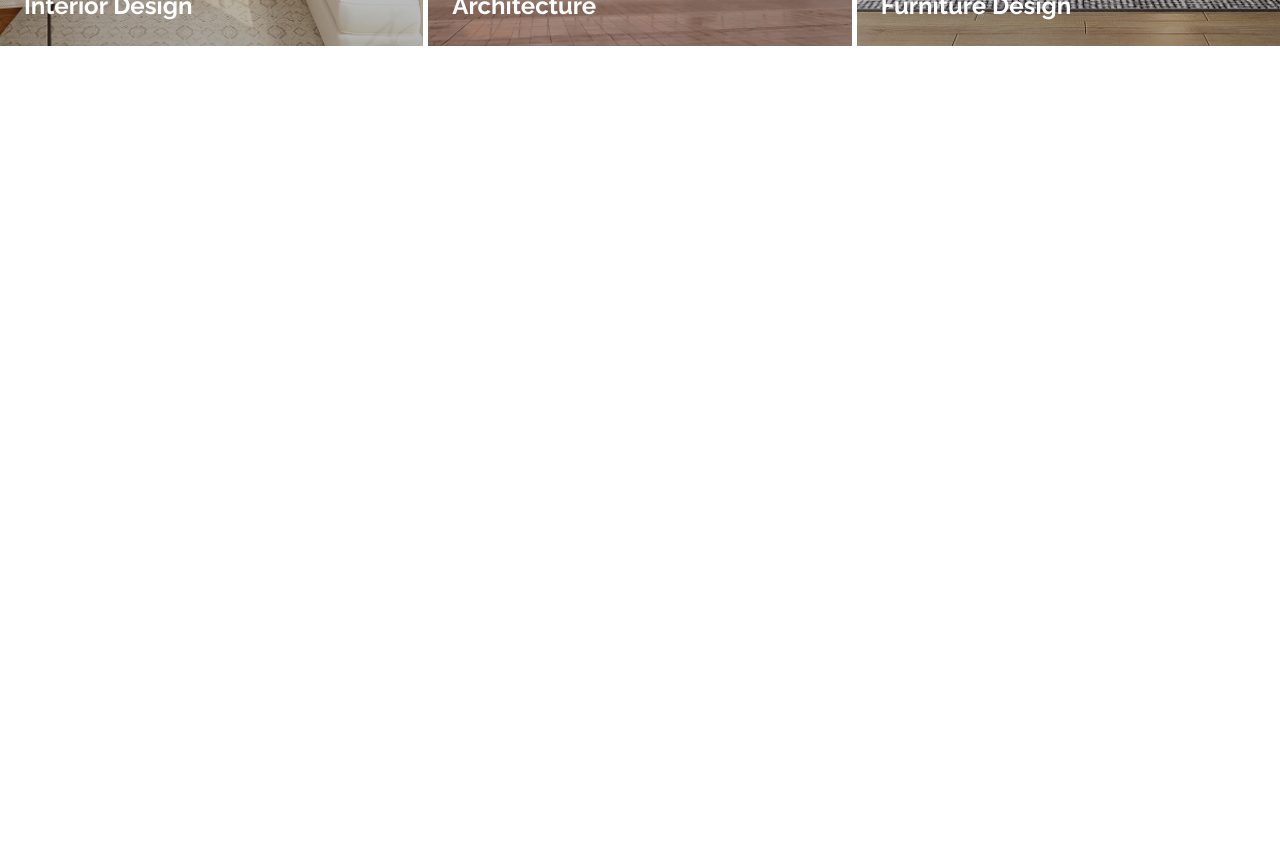
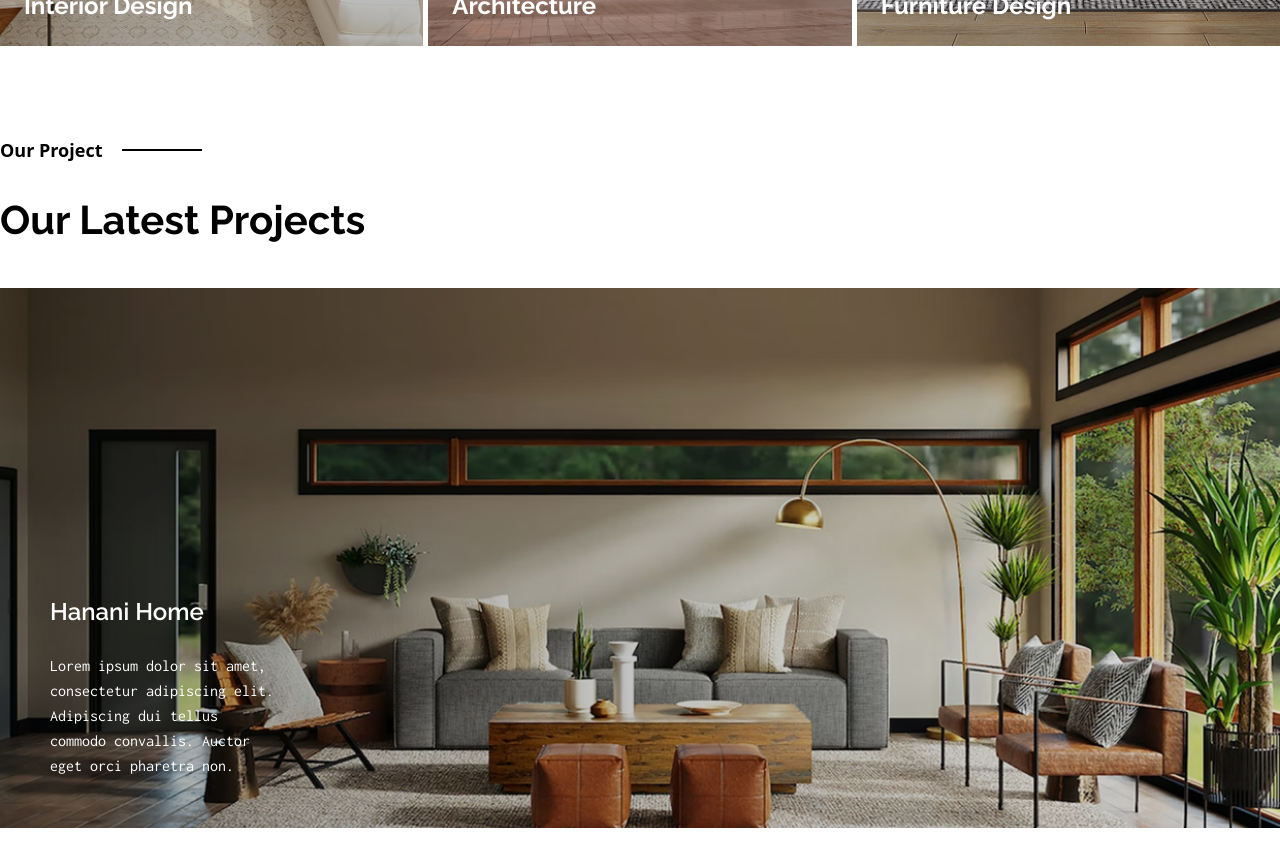
Before and after one commit to tannaznamdar/Architecture-Landing-Page, a React (Vite) app: page / in a window 1280 px wide. Shown: the part 2140-3006 px from the top of the page. Before the commit the page ends 2276 px from the top, so only its background shows below. Built offline with nearby package versions, Linux system fonts and the light colour scheme.

Commit message:
Home page - section 4

```diff
--- a/src/views/HomePage.jsx
+++ b/src/views/HomePage.jsx
@@ -4,6 +4,7 @@ import image3 from "../assets/images/image-3.png";
 import image4 from "../assets/images/image-4.png";
 import image5 from "../assets/images/image-5.png";
 import image6 from "../assets/images/image-6.png";
+import image7 from "../assets/images/image-7.png";
 import logo1 from "../assets/images/Logo1.png";
 import logo2 from "../assets/images/Logo2.png";
 import logo3 from "../assets/images/Logo3.png";
@@ -26,6 +27,7 @@ export default function HomePage() {
 
   return (
     <>
+      {/* section 1 */}
       <div className="w-[90%] ml-auto mb-[90px]">
         <div className="flex items-center">
           <div className="w-1/2">
@@ -73,6 +75,7 @@ export default function HomePage() {
         </div>
       </div>
 
+      {/* section 2 */}
       <div className="container mx-auto mb-[90px]">
         <div className="flex items-center">
           <div className="flex gap-6 w-1/2">
@@ -134,6 +137,7 @@ export default function HomePage() {
         </div>
       </div>
 
+      {/* section 3 */}
       <div className="container mx-auto mb-[90px]">
         <div className="flex gap-5 items-center mb-6">
           <span className="text-black font-semibold text-lg">Services</span>
@@ -158,7 +162,11 @@ export default function HomePage() {
           </div>
           <div className="w-1/3 relative">
             <figure className="w-full h-[540px] overflow-hidden">
-              <img className="w-full h-full object-cover" src={image5} alt="#" />
+              <img
+                className="w-full h-full object-cover"
+                src={image5}
+                alt="#"
+              />
             </figure>
             <span className="capitalize font-bold text-2xl text-white font-raleway absolute left-6 bottom-6">
               architecture
@@ -166,7 +174,11 @@ export default function HomePage() {
           </div>
           <div className="w-1/3 relative">
             <figure className="w-full h-[540px] overflow-hidden">
-              <img className="w-full h-full object-cover" src={image6} alt="#" />
+              <img
+                className="w-full h-full object-cover"
+                src={image6}
+                alt="#"
+              />
             </figure>
             <span className="capitalize font-bold text-2xl text-white font-raleway absolute left-6 bottom-6">
               furniture design
@@ -174,6 +186,34 @@ export default function HomePage() {
           </div>
         </div>
       </div>
+
+      {/* section 4 */}
+      <div className="container mx-auto mb-[90px]">
+        <div className="flex gap-5 items-center mb-6">
+          <span className="text-black font-semibold text-lg">Our Project</span>
+          <span className="border-b-2 w-[80px]"></span>
+        </div>
+        <h2 className="text-[40px] font-raleway font-bold leading-16 capitalize mb-9">
+          Our latest projects
+        </h2>
+
+        <div className="relative">
+          <figure className="w-full h-[540px]">
+            <img className="w-full h-full object-cover" src={image7} alt="#" />
+          </figure>
+
+          <div className="absolute left-[50px] bottom-[50px] w-[18%]">
+            <h2 className="font-semibold text-2xl font-raleway text-white mb-[25px]">
+              Hanani Home
+            </h2>
+            <span className="text-[16px] text-white font-medium text-justify font-inconsolata">
+              Lorem ipsum dolor sit amet, consectetur adipiscing elit.
+              Adipiscing dui tellus commodo convallis. Auctor eget orci pharetra
+              non.{" "}
+            </span>
+          </div>
+        </div>
+      </div>
     </>
   );
 }
```
Also changed, not shown: src/assets/images/image-7.png (added).
